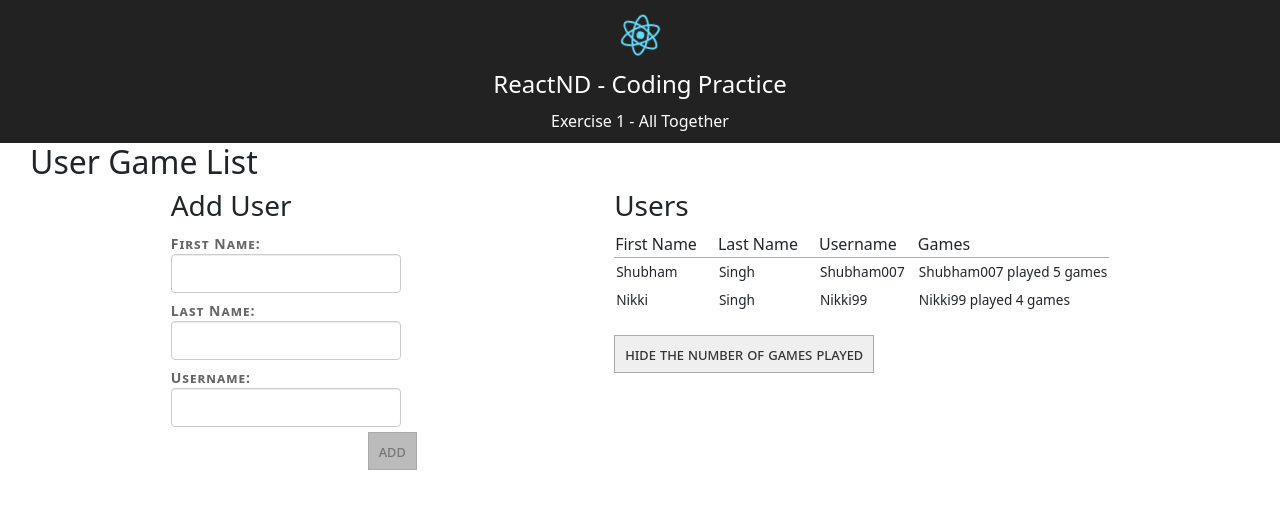
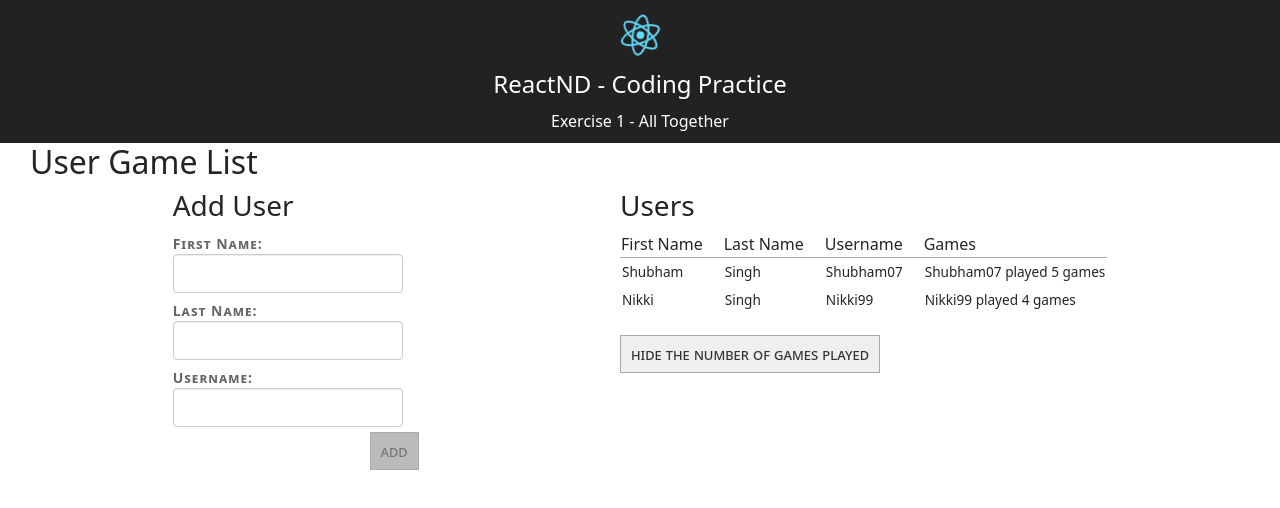
Before and after one commit to shubhaml1/game-scorecard, a React (Create React App) app: page / in a window 1280 px wide. Shown: the top 508 px of the page. Built offline with nearby package versions, Linux system fonts and the light colour scheme.

Commit message:
logo updated

```diff
--- a/src/App.js
+++ b/src/App.js
@@ -6,7 +6,7 @@ import logo from "./logo.svg";
 
 const App = () => {
   const [users, setUsers] = useState([
-    { fname: "Shubham", lname: "Singh", username: "Shubham007", games: 5 },
+    { fname: "Shubham", lname: "Singh", username: "Shubham07", games: 5 },
     { fname: "Nikki", lname: "Singh", username: "Nikki99", games: 4 },
   ]);
 
```
